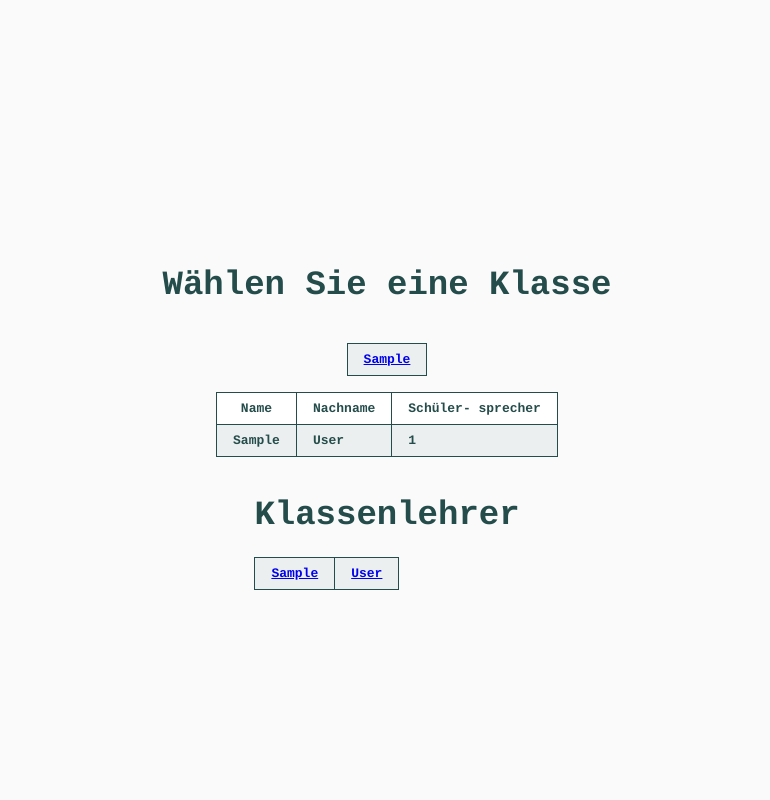
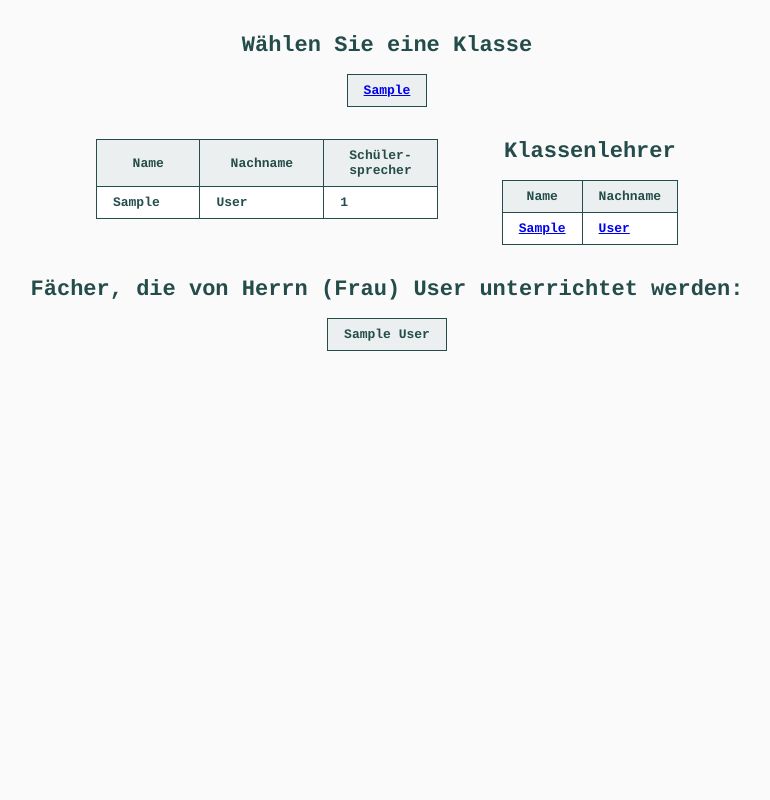
Before and after one commit to Denys-Hopka/School, a PHP site: the page made by index.php in a window 1280 px wide. Shown: the whole page, without its empty margins (253-1023 px from the left). Run offline with PHP 8.4, Linux system fonts and the light colour scheme; tables that the repository leaves empty or names only in its code hold one stand-in row (values such as "Sample post").

Commit message:
Fifth commit

```diff
--- a/SchoolData.php
+++ b/SchoolData.php
@@ -1,95 +1,133 @@
 <?php
     class SchoolData
     {
-        public $conn;
-        function __construct()
+        private $conn;
+        public function __construct(string $host, $db, $user, $password)
         {
-            $this->conn = new PDO('mysql:host=db:3306;dbname=db', "db", "db"
-        // , array(PDO::ATTR_PERSISTENT => true)
-        );
+            $this->conn = new PDO("mysql:host=$host;dbname=$db", $user, $password);
             $this->conn->setAttribute(PDO::ATTR_ERRMODE, PDO::ERRMODE_EXCEPTION);
         }
 
-        function print_classes()
+
+
+        public function print_classes()
         {
-            $this->print_header('Wählen Sie eine Klasse');
+            self::print_header('Wählen Sie eine Klasse', 'class_choice_h');
             $sql_req = 'SELECT designation FROM classes';
-            $this->print_table($sql_req, 1, 'classes', 12, 0, 'designation');
-            // 'designation' is a field name from our database
-            // 'classes' is a table name
-            // 1 means that we want the table cells to contain links
-            // 12 is the maximum number of database query rows in 1 row of the html table; below in the code this parameter is called ‘html_table_width’
-            // 0 means we have no th elements for this table
+            $this->print_table($sql_req, 1, 12, 0, 'designation');
+            //   1 means that we want the table cells to contain links
+            //   12 is the maximum number of database query rows in 1 row of the html table;
+            // below in the code this parameter is called ‘html_table_width’
+            //   0 means we have no th elements for this table
+            //   'designation' is a field name from our database; the function can take 2 other optional parameters --
+            // the names of the second and third fields
         }
 
-        function print_members($class)
+
+
+        public function print_members($class)
         {
             $th = <<<HEADER
             </tr>
-                <th>Name</th>
-                <th>Nachname</th>
-                <th>Schüler-\n\rsprecher</th>
+                <th class="name">Name</th>
+                <th class="surname">Nachname</th>
+                <th class="representative">Schüler-\n\rsprecher</th>
             <tr>
             HEADER;
 
             echo '<div class="members_tables">';
-                for($onset = 0; $onset < 35; $onset += 10)
+            for($onset = 0; $onset < 31; $onset += 10)
                 {
+                    // here we create 1-3 tables with student data
                     $sql_req = <<<REQUEST
                     SELECT first_name, last_name, is_student_representative FROM students LEFT JOIN classes
                     ON students.class_id = classes.class_id WHERE classes.designation = '$class'
                     LIMIT $onset, 10
                     REQUEST;
 
-                        $this->print_table($sql_req, 0, 'students', 1, $th, 'first_name', 'last_name', 'is_student_representative');
+                    $this->print_table($sql_req, 0, 1, $th, 'first_name', 'last_name', 'is_student_representative');
                 }
-            echo '</div>';
             echo '<div class="teachers_table">';
-            echo '<h1>Klassenlehrer</h1>';
+            self::print_header("Klassenlehrer", 'teachers_h');
+
+            $th = <<<HEADER
+            </tr>
+                <th>Name</th>
+                <th>Nachname</th>
+            <tr>
+            HEADER;
 
             $sql_req = <<<REQUEST
             SELECT teachers.first_name, teachers.last_name FROM classes_teachers
             LEFT JOIN teachers ON (teachers.teacher_id = classes_teachers.teacher_id)
-            LEFT JOIN classes ON classes.class_id = classes_teachers.class_id WHERE classes.designation = '$class'
+            LEFT JOIN classes ON (classes.class_id = classes_teachers.class_id) WHERE classes.designation = '$class'
             REQUEST;
 
-            $this->print_table($sql_req, 2, 'teachers', 1, 0, 'first_name', 'last_name');
+            $this->print_table($sql_req, 2, 1, $th, 'first_name', 'last_name');
+                echo '</div>';
+            echo '</div>';
+
+        }
+
+
+
+        public function print_subjects($teacher)
+        {
+            echo '<div class="subjects">';
+            self::print_header("Fächer, die von Herrn (Frau) $teacher unterrichtet werden:");
+
+            $sql_req = <<<REQUEST
+            SELECT subject FROM teachers_subjects
+            LEFT JOIN teachers ON (teachers.teacher_id = teachers_subjects.teacher_id)
+            LEFT JOIN subjects ON (subjects.subject_id = teachers_subjects.subject_id) WHERE teachers.last_name = '$teacher'
+            REQUEST;
+
+            $this->print_table($sql_req, 0, 12, 0, 'subject');
             echo '</div>';
         }
 
 
 
-        function print_table($sql_req, $links_mode, $table, $html_table_width, $th, $first_field, $second_field = 0, $third_field = 0)
+        public function print_table($sql_req, $links_mode, $html_table_width, $th, $first_field, $second_field = 0, $third_field = 0)
         {
             echo '<table>';
             echo    '<tbody>';
-            echo        '<tr>';
             $row_i = 0;
+            //   $row_i stores the number of printed rows from the output from the query to the database,
+            // which, however, are in one row of the HTML table
             foreach($this->conn->query($sql_req) as $row)
             {
+
                 echo $th ? $th : '';
+
+                if($row_i == 0 AND !$th)
+                {
+                    echo '<tr>';
+                    //   After outputting ‘$th’, i.e. the table header, it is assigned 0.
+                    // Checking ‘!$th’ allows us to avoid printing an unnecessary empty table row directly under the table header.
+                }
+                $this->print_rows($row, $links_mode, $first_field, $second_field, $third_field);
+                $row_i++;
+                if($row_i == $html_table_width)
+                {
+                    echo '</tr>';
+                    $row_i = 0;
+                }
+
                 if($th)
                 {
                     $th = 0;
                 }
-                $this->print_rows($row, $links_mode, $first_field, $second_field, $third_field);
-                $row_i++;
+            }
 
-                if($row_i == $html_table_width)
-                {
-                    echo '</tr>';
-                    echo '<tr>';
-                    $row_i = 0;
-                }
-            }
-            echo        '</tr>';
             echo    '</tbody>';
             echo '</table>';
         }
 
-        function print_rows($row, $links_mode, $first_field, $second_field, $third_field)
+
+
+        public function print_rows($row, $links_mode, $first_field, $second_field, $third_field)
         {
-
             if($links_mode == 0)
             {
                 echo '<td>' . $row[$first_field] . '</td>';
@@ -112,47 +150,25 @@
                 {
                     echo '<td>' . '<a href="?class=' . $row[$second_field] . '">' . $row[$second_field] . '</a></td>';
                 }
-                if($third_field)
-                {
-                    echo '<td>' . '<a href="?class=' . $row[$third_field] . '">' . $row[$third_field] . '</a></td>';
-                }
 
             }
 
             if($links_mode == 2)
             {
 
-                echo '<td>' . '<a href="?class=' . $row[$first_field] . '">' . $row[$first_field] . '</a></td>';
+                echo '<td>' . '<a href="?class=' . $_GET['class'] . '&teacher=' . $row[$second_field] . '">' . $row[$first_field] . '</a></td>';
                 if($second_field)
                 {
-                    echo '<td>' . '<a href="?class=' . $row[$second_field] . '">' . $row[$second_field] . '</a></td>';
+                    echo '<td>' . '<a href="?class=' . $_GET['class'] . '&teacher=' . $row[$second_field] . '">' . $row[$second_field] . '</a></td>';
                 }
-                if($third_field)
-                {
-                    echo '<td>' . '<a href="?class=' . $row[$third_field] . '">' . $row[$third_field] . '</a></td>';
             }
-
-            }
-
         }
 
 
 
-
-
-
-        function print_header(string $header_text)
+        public static function print_header(string $header_text, $class = 0)
         {
-            echo '<h1>' . $header_text . '</h1>';
+            echo '<h6' . ($class ? " class=\"$class\" " : '') . '>' . $header_text . '</h6>';
         }
 
     }
-    // try{
-
-    //     $sql = 'SELECT first_name FROM students';
-    //     foreach ($conn->query($sql) as $row) {
-    //         echo $row['first_name'] . "\t";
-    //     }
-    // }catch(Exception $e){
-    //     echo $e->getMessage();
-    // }
--- a/index.php
+++ b/index.php
@@ -4,19 +4,43 @@
         <meta name="viewport" content="width=device-width, initial-scale=1.0">
         <link rel="stylesheet" href="styles.css">
     </head>
-    <body class="school_data">
+    <body>
         <div class="data_tables">
 
         <?php
-            require_once 'SchoolData.php';
-            $school_data = new SchoolData();
-            $school_data->print_classes();
+            try
+            {
+                require_once 'SchoolData.php';
+                $host = 'db:3306';
+                $db = 'db';
+                $db_user = 'db';
+                $db_password = 'db';
+                $school_data = new SchoolData($host, $db, $db_user, $db_password);
 
-            if(isset($_GET['class']) AND $_GET['class'] != 0)
+                $school_data->print_classes();
+
+                if(isset($_GET['class']) AND $_GET['class'] != 0 AND !isset($_GET['teacher']))
+                {
+                    $school_data->print_members($_GET['class']);
+                }
+                else if(isset($_GET['class']) AND $_GET['class'] != 0 AND isset($_GET['teacher']) AND $_GET['teacher'] != 0)
+                {
+                    $school_data->print_members($_GET['class']);
+                    $school_data->print_subjects($_GET['teacher']);
+                }
+                else if(!isset($_GET['class']) AND !isset($_GET['teacher']))
+                {
+
+                }
+                else
+                {
+                    throw new Exception('Error while creating tables.');
+                }
+            }
+            catch(Exception $e)
             {
-                $school_data->print_members($_GET['class']);
+                echo $e->getMessage();
             }
-
         ?>
         </div>
     </body>
--- a/styles.css
+++ b/styles.css
@@ -2,30 +2,21 @@ html {
   height: 100%;
 }
 
-h1 {
-  font-size: 34px;
+h6 {
+  font-size: 22px;
   font-family: Courier, sans-serif;
   font-weight: bold;
   color: hsl(177, 36%, 22%);
+  margin: 1rem auto;
 }
 
-button {
-  padding: 0.5rem 1rem;
-  font-size: 15px;
-  font-family: Courier, sans-serif;
-  font-weight: bold;
-  color: hsl(177, 36%, 22%);
+h6.class_choice_h {
+  margin-top: 0rem;
+  margin-bottom: 0rem;
 }
 
-button {
-  background-color: #FFFFFF;
-  border: 2px solid hsl(180, 13%, 93%);
-  border-radius: 4px;
-}
-
-button:hover {
-  background-color: hsl(180, 13%, 93%);
-  border-color: hsl(180, 14%, 90%);
+h6.teachers_h {
+  margin-top: 0rem;
 }
 
 body {
@@ -37,23 +28,9 @@ body {
   min-height: 100%;
   display: flex;
   flex-direction: column;
-  justify-content: space-between;
+  align-items: center;
+  justify-content: flex-start;
   background-color: hsl(177, 2%, 98%);
-}
-
-.school_data {
-  align-items: center;
-  justify-content: center;
-}
-
-.data_tables {
-  display: flex;
-  align-items: center;
-  justify-content: center;
-  flex-direction: column;
-  row-gap: 1rem;
-  margin-left: 4rem;
-  margin-right: 4rem;
 }
 
 table {
@@ -78,9 +55,32 @@ tr:nth-child(2n) {
   background-color: hsl(0, 0%, 100%);
 }
 
+.data_tables {
+  margin: 0rem 0rem;
+  display: flex;
+  align-items: center;
+  justify-content: flex-start;
+  flex-direction: column;
+  row-gap: 1rem;
+  margin-left: 4rem;
+  margin-right: 4rem;
+}
+
 .members_tables {
   display: flex;
   align-items: flex-start;
+  column-gap: 1rem;
+  margin-top: 1rem;
+}
+
+.teachers_table, .subjects {
+  display: flex;
+  flex-direction: column;
+  align-items: center;
+}
+
+.representative {
+  width: 33.33%;
 }
 
 /*# sourceMappingURL=styles.css.map */
--- a/styles.scss
+++ b/styles.scss
@@ -25,29 +25,17 @@ html{
     height: 100%;
 }
 
-h1{
-    @include font(34px, bold);
+h6{
+    @include font(22px, bold);
+    margin: 1rem auto;
 }
-
-button{
-    padding: 0.5rem 1rem;
-    @include font(15px, bold);
-
+h6.class_choice_h{
+    margin-top: 0rem;
+    margin-bottom: 0rem;
 }
-
-button{
-    background-color: #FFFFFF;
-    border: 2px solid $clr_dominant_drk;
-    border-radius: 4px;
+h6.teachers_h{
+    margin-top: 0rem;
 }
-button:hover{
-    background-color: $clr_dominant_drk;
-    border-color: $clr_dominant_drk_2;
-
-}
-
-
-
 
 body{
     @include font(15px, bold);
@@ -55,30 +43,17 @@ body{
     min-height: 100%;
     display: flex;
     flex-direction: column;
-    justify-content: space-between;
+    align-items: center;
+    justify-content: flex-start;
     background-color: $clr_dominant;
-}
 
-.school_data{
-    align-items: center;
-    justify-content: center;
-}
-
-.data_tables{
-
-    display: flex;
-    align-items: center;
-    justify-content: center;
-    flex-direction: column;
-    row-gap: 1rem;
-    margin-left: $mrgn_lft;
-    margin-right: $mrgn_rght;
 }
 
 table{
     @include font(13px, bold);
     border-collapse: collapse;
     border: solid 1px;
+
 }
 
 table > :nth-child(n) > :nth-child(n) > :nth-child(n){
@@ -90,11 +65,33 @@ tr:nth-child(2n - 3){
     background-color: $clr_dominant_drk;
 }
 tr:nth-child(2n){
-    background-color: hsl(0,0,100);
+    background-color: hsl(0,0%,100%);
+}
+
+.data_tables{
+    margin: 0rem 0rem;
+    display: flex;
+    align-items: center;
+    justify-content: flex-start;
+    flex-direction: column;
+    row-gap: 1rem;
+    margin-left: $mrgn_lft;
+    margin-right: $mrgn_rght;
 }
 
 .members_tables{
     display: flex;
     align-items: flex-start;
+    column-gap: 1rem;
+    margin-top: 1rem;
+}
 
+.teachers_table, .subjects{
+    display: flex;
+    flex-direction: column;
+    align-items: center;
 }
+
+ .representative{
+     width: 33.33%;
+ }
```
Also changed, not shown: 1 other file. Lines whose indentation alone changed are shown as unchanged.
